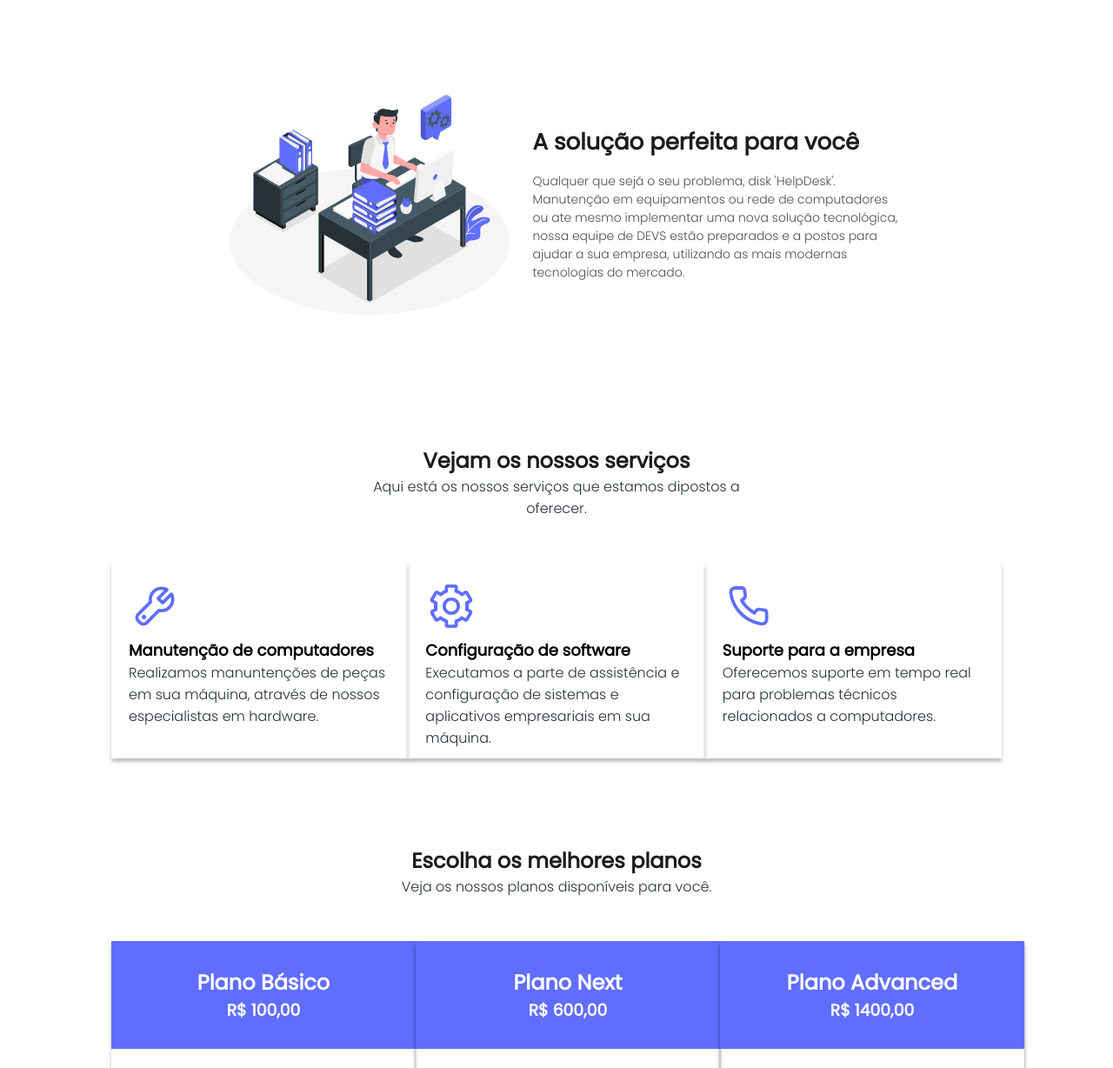
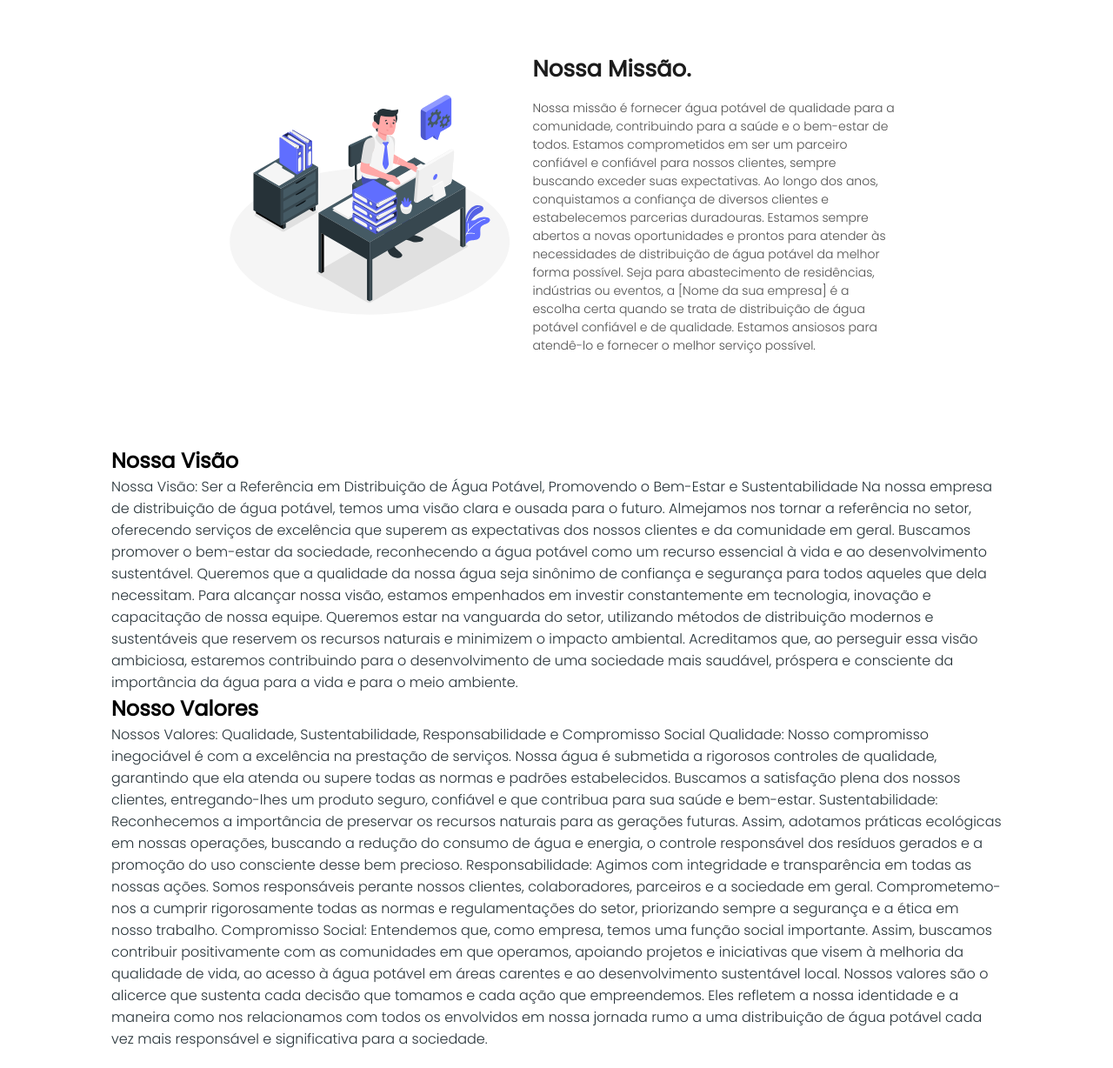
Before and after one commit to joaoMicheletti/CobraDagua, a plain HTML site: page index.html in a window 1280 px wide. Shown: the part 772-2000 px from the top of the page at 87% size. Drawn offline with Linux system fonts and the light colour scheme.

Commit message:
missão visão e valores
foi adicionados os textos referente a missão visão e valor da empresa.

```diff
--- a/index.html
+++ b/index.html
@@ -4,6 +4,7 @@
     <meta charset="UTF-8">
     <meta http-equiv="X-UA-Compatible" content="IE=edge">
     <meta name="viewport" content="width=device-width, initial-scale=1.0">
+    <link rel="icon" type="image/png" sizes="16x16"  href="/Img/icon.png">
     <link rel="stylesheet" href="styles.css">
     <link rel="preconnect" href="https://fonts.googleapis.com">
     <link rel="preconnect" href="https://fonts.gstatic.com" crossorigin>
@@ -33,7 +34,16 @@
             <img src="Img/logo.jpg">
         </div>
         <div class="box-text">
-            <p>Se a sua empresa tem problemas com computadores, impressoras e  com  infraestratura de rede, deixe seu problema com a gente.</p>
+            <p>
+                A empresa [Nome da sua empresa] foi fundada em 2020 e atua no ramo de distribuição de água potável.
+                Desde então, temos nos dedicado a fornecer água de qualidade para atender às necessidades dos nossos clientes.
+                Nossa empresa se destaca pela sua abordagem profissional e compromisso com a excelência em todos os aspectos do nosso negócio.
+                Com uma equipe qualificada e experiente, garantimos que a água fornecida esteja de acordo com os padrões de segurança e qualidade estabelecidos.
+                Entendemos a importância da água potável para a saúde e o bem-estar das pessoas, bem como para as operações de diversas indústrias.
+                Por isso, nos empenhamos em oferecer um serviço confiável e eficiente, garantindo que nossos clientes recebam água limpa e segura em tempo hábil.
+                Além disso, nos preocupamos com a sustentabilidade e o meio ambiente. Investimos em práticas e tecnologias que minimizam o impacto ambiental da nossa atividade,
+                como a gestão responsável de resíduos e a busca constante por processos mais eficientes.
+            </p>
         </div>
 
     </main>
@@ -44,14 +54,17 @@
             <img class="img-about" src="Img/Working-amico.svg" alt="" srcset="">
         </div>
         <div class="about-text">
-            <h1>A solução perfeita para você</h1>
+            <h1>Nossa Missão.</h1>
             <p>
-                Qualquer que sejá o seu problema, disk 'HelpDesk'.
-                Manutenção em equipamentos ou rede de computadores
-                ou ate mesmo implementar uma nova solução
-                tecnológica, nossa equipe de DEVS estão preparados
-                e a postos para ajudar a sua empresa, utilizando as mais
-                modernas tecnologias do mercado.
+                Nossa missão é fornecer água potável de qualidade para a comunidade,
+                contribuindo para a saúde e o bem-estar de todos. Estamos comprometidos em ser um parceiro confiável e confiável para nossos clientes,
+                sempre buscando exceder suas expectativas.
+
+                Ao longo dos anos, conquistamos a confiança de diversos clientes e estabelecemos parcerias duradouras. Estamos sempre abertos a novas oportunidades e prontos
+                para atender às necessidades de distribuição de água potável da melhor forma possível.
+
+                Seja para abastecimento de residências, indústrias ou eventos, a [Nome da sua empresa] é a escolha certa quando se trata de distribuição de água potável
+                confiável e de qualidade. Estamos ansiosos para atendê-lo e fornecer o melhor serviço possível.
             </p>
         </div>
     </section>
@@ -59,26 +72,52 @@
 
     <!--Planos-->
     <section class="container services" id="servicos">
-        <div class="servicesText">
-            <h1>Vejam os nossos serviços</h1>
-            <p>Aqui está os nossos serviços que estamos dipostos a oferecer.</p>
+        <div id="visao">
+            <h2>Nossa Visão</h2>
+            <p>
+                Nossa Visão: Ser a Referência em Distribuição de Água Potável, Promovendo o Bem-Estar e Sustentabilidade
+                Na nossa empresa de distribuição de água potável, temos uma visão clara e ousada para o futuro. Almejamos nos
+                tornar a referência no setor, oferecendo serviços de excelência que superem as expectativas dos nossos clientes e
+                da comunidade em geral.
+                Buscamos promover o bem-estar da sociedade, reconhecendo a água potável como um recurso essencial à vida e ao
+                desenvolvimento sustentável. Queremos que a qualidade da nossa água seja sinônimo de confiança e segurança para
+                todos aqueles que dela necessitam.
+                Para alcançar nossa visão, estamos empenhados em investir constantemente em tecnologia, inovação e capacitação de
+                nossa equipe. Queremos estar na vanguarda do setor, utilizando métodos de distribuição modernos e sustentáveis que
+                reservem os recursos
+                naturais e minimizem o impacto ambiental.
+                Acreditamos que, ao perseguir essa visão ambiciosa, estaremos contribuindo para o desenvolvimento de uma sociedade
+                mais saudável, próspera e consciente da importância da água para a vida e para o meio ambiente.
+            </p>
+
         </div>
-        <div class="card-container">
-            <div class="card">
-                <img src="Img/manutenção.gif">
-                <h2>Manutenção de computadores</h2>
-                <p>Realizamos manuntenções de peças em sua máquina, através de nossos especialistas em hardware.</p>
-            </div>
-            <div class="card">
-                <img src="Img/configuração.gif">
-                <h2>Configuração de software</h2>
-                <p>Executamos a parte de assistência e configuração de sistemas e aplicativos empresariais em sua máquina.</p>
-            </div>
-            <div class="card">
-                <img src="Img/celular.gif">
-                <h2>Suporte para a empresa</h2>
-                <p>Oferecemos suporte em tempo real para problemas técnicos relacionados a computadores.</p>
-            </div>
+        <div id="vlor">
+            <h2>Nosso Valores</h2>
+            <p>
+                Nossos Valores: Qualidade, Sustentabilidade, Responsabilidade e Compromisso Social
+
+                Qualidade: Nosso compromisso inegociável é com a excelência na prestação de serviços. Nossa água é
+                submetida a rigorosos controles de qualidade, garantindo que ela atenda ou supere todas as normas e
+                padrões estabelecidos. Buscamos a satisfação plena dos nossos clientes, entregando-lhes um produto seguro,
+                confiável e que contribua para sua saúde e bem-estar.
+
+                Sustentabilidade: Reconhecemos a importância de preservar os recursos naturais para as gerações futuras.
+                 Assim, adotamos práticas ecológicas em nossas operações, buscando a redução do consumo de água e energia,
+                 o controle responsável dos resíduos gerados e a promoção do uso consciente desse bem precioso.
+
+                Responsabilidade: Agimos com integridade e transparência em todas as nossas ações. Somos responsáveis perante
+                 nossos clientes, colaboradores, parceiros e a sociedade em geral. Comprometemo-nos a cumprir rigorosamente todas
+                 as normas e regulamentações do setor, priorizando sempre a segurança e a ética em nosso trabalho.
+
+                Compromisso Social: Entendemos que, como empresa, temos uma função social importante. Assim, buscamos contribuir
+                positivamente com as comunidades em que operamos, apoiando projetos e iniciativas que visem à melhoria da qualidade
+                de vida, ao acesso à água potável em áreas carentes e ao desenvolvimento sustentável local.
+
+                Nossos valores são o alicerce que sustenta cada decisão que tomamos e cada ação que empreendemos. Eles refletem a
+                nossa identidade e a maneira como nos relacionamos com todos os envolvidos em nossa jornada rumo a uma distribuição
+                de água potável cada vez mais responsável e significativa para a sociedade.
+            </p>
+
         </div>
     </section>
 
```
Also changed, not shown: Img/icon.png (added).
